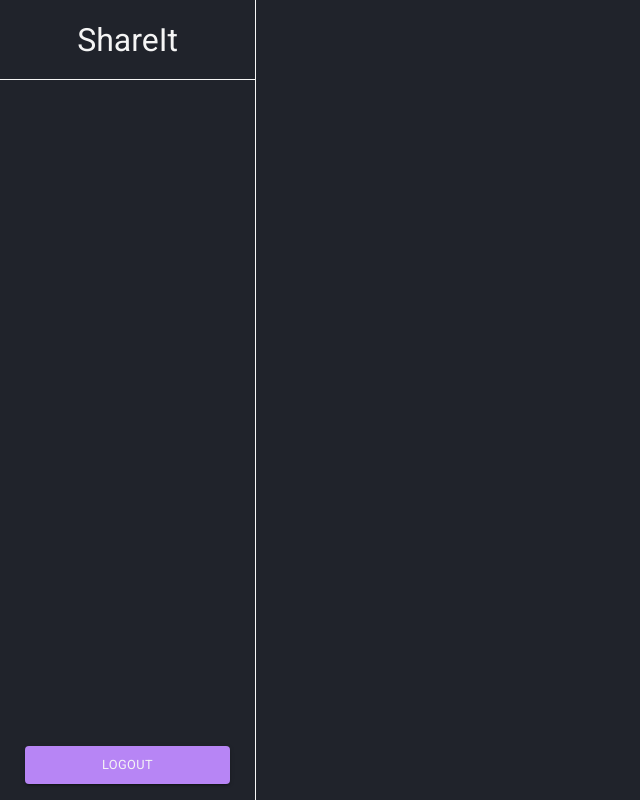
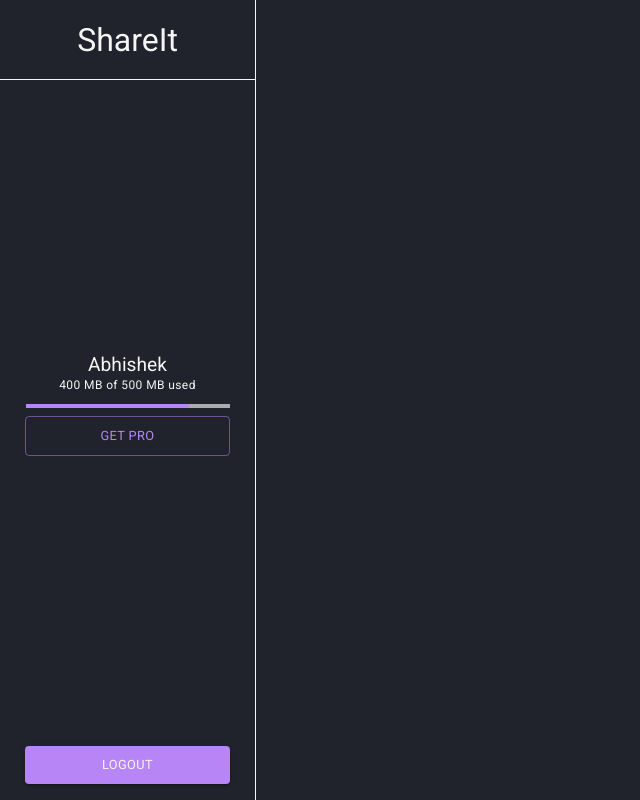
Before and after one commit to Abhishek-Kharpal/pdf-fe, a Next.js app: page /dashboard in a window 1280 px wide. Shown: the whole page, without its empty margins (0-640 px from the left). Built offline with nearby package versions, Linux system fonts and the light colour scheme.

Commit message:
feat: add sidebar for dashboard

```diff
--- a/src/pages/dashboard/index.tsx
+++ b/src/pages/dashboard/index.tsx
@@ -10,7 +10,7 @@
     setUser({
       name: 'Abhishek',
       email: 'abk@gmail.com',
-      storage: 12,
+      storage: 400,
       files: [],
       comments: [],
     });
@@ -54,7 +54,50 @@
             ShareIt
           </Typography>
         </Box>
+
+        {/* User Details */}
+        <Box
+          sx={{
+            display: 'flex',
+            flexDirection: 'column',
+            justifyContent: 'center',
+            alignItems: 'center',
+            flexGrow: 1,
+          }}
+        >
+          {/* User name */}
+          <Typography variant="h6" color="primary.contrastText">
+            {user?.name}
+          </Typography>
+
+          {/* Storage */}
+          <Typography variant="caption" color="primary.contrastText">
+            {user?.storage} MB of 500 MB used
+          </Typography>
+
+          {/* Progress Bar */}
+          <Box sx={{ width: '80%', marginTop: '8px' }}>
+            <LinearProgress
+              variant="determinate"
+              value={(user?.storage / 500) * 100}
+              sx={{
+                '& .MuiLinearProgress-bar': {
+                  bgcolor: 'secondary.main',
+                },
+              }}
+            />
+          </Box>
+
+          {/* Upgrade to pro button */}
+          <Box mt="8px">
+            <Button variant="outlined" color="secondary" sx={{ width: '16vw', padding: '8px', fontSize: '0.8rem' }}>
+              Get Pro
+            </Button>
+          </Box>
+        </Box>
+
         {/* LogOut Button */}
+        {/* TODO: For responsive replace it with icon */}
         <Box
           sx={{
             display: 'flex',
```
